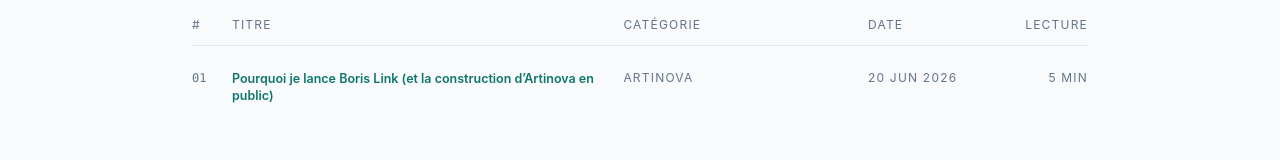
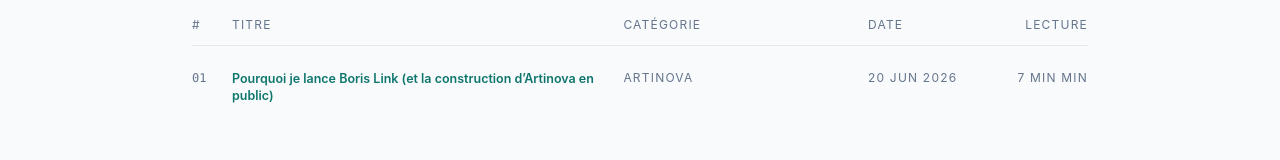
Before and after one commit to borislinkartinova/borislink-frontend, a React (Vite) app: page /journal in a window 1280 px wide. Shown: the part 399-559 px from the top of the page. Built offline with nearby package versions, Linux system fonts and the light colour scheme.

Commit message:
fix home wp fetch

```diff
--- a/src/pages/Journal.tsx
+++ b/src/pages/Journal.tsx
@@ -9,7 +9,7 @@
 
   const categories = useMemo(() => {
     const cats = posts
-      .map((p: any) => p.acf?.category || "ARTINOVA")
+      .map((p: any) => p.category || "ARTINOVA")
       .filter(Boolean);
 
     return ["TOUT", ...Array.from(new Set(cats))];
@@ -18,7 +18,7 @@
   const filteredPosts = useMemo(() => {
     if (selectedCategory === "TOUT") return posts;
     return posts.filter(
-      (p: any) => (p.acf?.category || "ARTINOVA") === selectedCategory
+      (p: any) => (p.category || "ARTINOVA") === selectedCategory
     );
   }, [posts, selectedCategory]);
 
@@ -27,7 +27,6 @@
 
       {/* HEADER */}
       <div className="mb-16">
-
         <div className="text-xs tracking-widest uppercase text-[var(--text-muted)] mb-6">
           Journal
         </div>
@@ -76,14 +75,14 @@
             slug={post.slug}
             index={(index + 1).toString().padStart(2, "0")}
             title={post.title}
-            excerpt={(post.excerpt || "").replace(/<[^>]*>/g, "")}
-            category={"ARTINOVA"}
+            excerpt={post.excerpt || ""}
+            category={post.category || "ARTINOVA"}
             date={new Date(post.date).toLocaleDateString("en-GB", {
               day: "2-digit",
               month: "short",
               year: "numeric"
             })}
-            read={post.acf?.reading_time ? `${post.acf.reading_time} min` : "5 min"}
+            read={post.readingTime ? `${post.readingTime} min` : "5 min"}
           />
         ))}
       </div>
@@ -97,14 +96,11 @@
   return (
     <div className="flex flex-col md:grid md:grid-cols-[40px_minmax(0,1.6fr)_minmax(0,1fr)_140px_80px] items-start py-6 gap-y-2 w-full">
 
-      {/* INDEX */}
       <div className="text-xs text-[var(--text-muted)] font-mono uppercase">
         {index}
       </div>
 
-      {/* TITLE + EXCERPT */}
       <div className="min-w-0">
-
         <div className="text-[12.5px] font-semibold leading-snug break-words">
           <Link
             to={`/journal/${slug}`}
@@ -121,17 +117,14 @@
         )}
       </div>
 
-      {/* CATEGORY */}
       <div className="hidden md:block text-xs text-[var(--text-muted)] uppercase tracking-widest">
         {category}
       </div>
 
-      {/* DATE */}
       <div className="hidden md:block text-xs text-[var(--text-muted)] uppercase tracking-widest">
         {date}
       </div>
 
-      {/* READ */}
       <div className="hidden md:block text-xs text-[var(--text-muted)] uppercase tracking-widest text-right">
         {read}
       </div>
```
